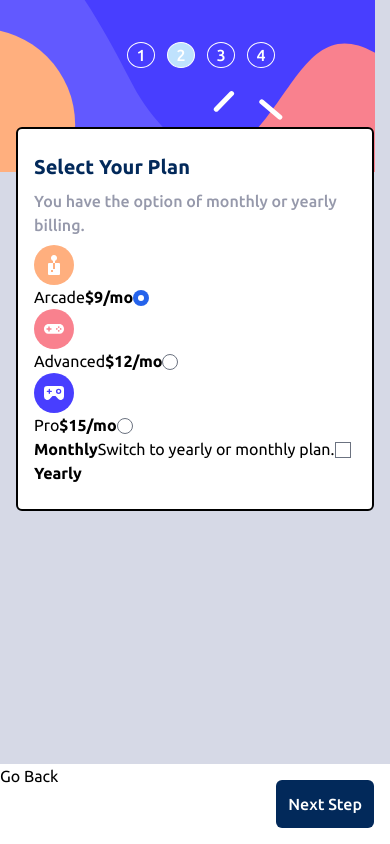
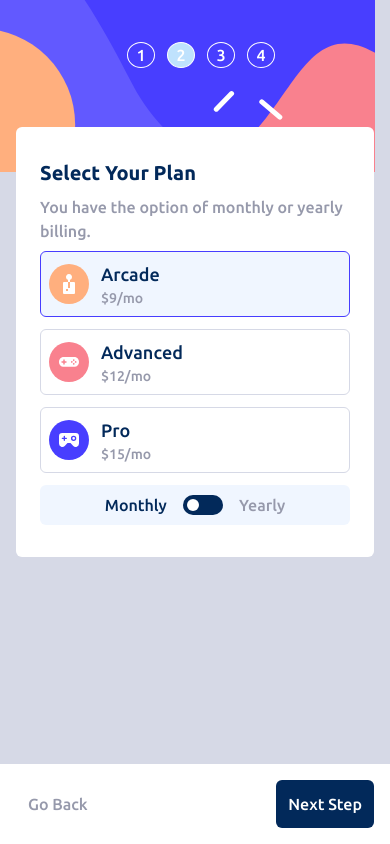
Before and after one commit to acedilloluis/multistep-form, a React (Vite) app: page / in a window 390 px wide. Both pictures are taken after typing "Sample", "name@example.com", "5551234" into the empty fields and a click on the button "Next Step". Built offline with nearby package versions, Linux system fonts and the light colour scheme.

Commit message:
finished mobile layout

```diff
--- a/src/App.js
+++ b/src/App.js
@@ -6,6 +6,7 @@ import Checkbox from './components/Checkbox';
 import RadioBtn from './components/RadioBtn';
 import Cart from './components/Cart';
 import Form from './components/Form';
+import YearlyToggle from './components/YearlyToggle';
 import bgBarDesktop from './images/bg-sidebar-desktop.svg';
 import bgBarMobile from './images/bg-sidebar-mobile.svg';
 import arcadeIcon from './images/icon-arcade.svg';
@@ -13,7 +14,6 @@ import advancedIcon from './images/icon-advanced.svg';
 import proIcon from './images/icon-pro.svg';
 import thankUIcon from './images/icon-thank-you.svg';
 import './index.css';
-import YearlyToggle from './components/YearlyToggle';
 
 // Add array for each entry in STEPS containing: pagination title, form title, form paragraph
 // First entry is considered the first step, the second entry the second step, etc.
@@ -147,7 +147,13 @@ function App() {
   );
 
   const cart = (
-    <Cart info={info} MON_PRICES={MON_PRICES} multi={multi} ADD_ONS={ADD_ONS} />
+    <Cart
+      info={info}
+      MON_PRICES={MON_PRICES}
+      multi={multi}
+      ADD_ONS={ADD_ONS}
+      setStep={setStep}
+    />
   );
 
   const summary = (
@@ -162,15 +168,15 @@ function App() {
   );
 
   const thankU = (
-    <>
-      <img src={thankUIcon} alt="" />
-      <h2>Thank You!</h2>
-      <p>
+    <div className="absolute top-[15%] mx-4 flex h-min flex-col items-center justify-center rounded-md bg-white px-6 py-12 text-center font-sans">
+      <img src={thankUIcon} alt="" className="mb-2" />
+      <h2 className="text-xl font-bold text-marine-blue">Thank You!</h2>
+      <p className="text-base font-medium text-cool-gray">
         Thanks for confirming your subscription! We hope you have fun using our
         platform. If you ever need support, please feel free to email us at
         support@loremgaming.com.
       </p>
-    </>
+    </div>
   );
 
   let displayedStep;
--- a/src/components/Cart.js
+++ b/src/components/Cart.js
@@ -1,7 +1,7 @@
 import React from 'react';
 import PropTypes from 'prop-types';
 
-function Cart({ info, MON_PRICES, multi, ADD_ONS }) {
+function Cart({ info, MON_PRICES, multi, ADD_ONS, setStep }) {
   const plan = info.plan.toLowerCase();
   let total = MON_PRICES[plan] * multi;
 
@@ -15,26 +15,53 @@ function Cart({ info, MON_PRICES, multi, ADD_ONS }) {
       const addOnTitle = ADD_ONS[key][0];
       const addOnDescr = ADD_ONS[key][0];
       return (
-        <li key={addOnTitle}>
-          <span>{addOnDescr}</span>
-          <strong>{`+$${MON_PRICES[key] * multi}${priceSuffix}`}</strong>
+        <li
+          key={addOnTitle}
+          className="mb-2 flex items-center justify-between last:mb-0"
+        >
+          <span className="font-medium text-cool-gray">{addOnDescr}</span>
+          <strong className="font-normal text-marine-blue">
+            {`+$${MON_PRICES[key] * multi}${priceSuffix}`}
+          </strong>
         </li>
       );
     }
   });
 
   return (
-    <ul>
-      <li>
-        <span>{`${info.plan} (${planSuffix})`}</span>
-        <strong>{`$${MON_PRICES[plan] * multi}${priceSuffix}`}</strong>
-      </li>
-      {addOnList}
-      <li>
-        <span>{`Total (${totalSuffix})`}</span>
-        <strong>{`$${total}${priceSuffix}`}</strong>
-      </li>
-    </ul>
+    <>
+      <ul className="bg-magnolia p-4">
+        <li className="mb-2 flex items-center justify-between border-b border-b-light-gray pb-2">
+          <span className="font-medium text-marine-blue">
+            {`${info.plan} (${planSuffix})`}
+            <br />
+            <span>
+              <button
+                type="button"
+                onClick={() => {
+                  setStep(2);
+                }}
+                className="font-medium text-cool-gray underline"
+              >
+                Change
+              </button>
+            </span>
+          </span>
+          <strong className="font-bold text-marine-blue">
+            {`$${MON_PRICES[plan] * multi}${priceSuffix}`}
+          </strong>
+        </li>
+        {addOnList}
+      </ul>
+      <div className="flex w-full items-center justify-between p-4">
+        <span className="font-medium text-cool-gray">
+          {`Total (${totalSuffix})`}
+        </span>
+        <strong className="text-lg font-bold text-purplish-blue">
+          {`$${total}${priceSuffix}`}
+        </strong>
+      </div>
+    </>
   );
 }
 
@@ -43,6 +70,7 @@ Cart.propTypes = {
   MON_PRICES: PropTypes.object,
   multi: PropTypes.number,
   ADD_ONS: PropTypes.object,
+  setStep: PropTypes.func,
 };
 
 export default Cart;
--- a/src/components/Checkbox.js
+++ b/src/components/Checkbox.js
@@ -7,10 +7,14 @@ function Checkbox(props) {
     : `+$${props.price}/mo`;
 
   const checkbox = (
-    <label>
-      {props.title}
-      <span>{props.descr}</span>
-      <span>{price}</span>
+    <>
+      <label
+        className={`relative mb-3 flex w-full cursor-pointer flex-nowrap items-center rounded-md border border-light-gray p-3 hover:border-purplish-blue hover:ring-0 hover:ring-purplish-blue ${
+          props.info.addOns[props.propName]
+            ? 'border-purplish-blue bg-magnolia outline-none ring-0 ring-purplish-blue'
+            : null
+        }`}
+      >
         <input
           type="checkbox"
           checked={props.info.addOns[props.propName]}
@@ -24,13 +28,32 @@ function Checkbox(props) {
               },
             });
           }}
+          className="peer h-0 w-0 opacity-0"
         />
+        <span className="absolute h-6 w-6 rounded-md border border-light-gray peer-checked:border-purplish-blue peer-checked:bg-purplish-blue peer-checked:bg-[url('./images/icon-checkmark.svg')] peer-checked:bg-center peer-checked:bg-no-repeat"></span>
+        <strong className="ml-8 flex flex-1 flex-nowrap items-center justify-between">
+          <span className="text-base font-medium text-marine-blue">
+            {props.title}
+            <br />
+            <span className="text-sm font-medium text-cool-gray">
+              {props.descr}
+            </span>
+          </span>
+          <span className="text-sm font-medium text-purplish-blue">
+            {price}
+          </span>
+        </strong>
       </label>
+    </>
   );
 
   const toggle = (
-    <label>
-      Switch to yearly or monthly plan.
+    <label className="flex cursor-pointer justify-center">
+      <em className="sr-only">Switch to yearly or monthly plan.</em>
+      {
+        //toggle
+      }
+      <div className="relative">
         <input
           type="checkbox"
           checked={props.info.addOns[props.propName]}
@@ -38,7 +61,17 @@ function Checkbox(props) {
           onChange={() => {
             props.setInfo({ ...props.info, yearly: !props.info.yearly });
           }}
+          className="peer sr-only"
         />
+        {
+          // line
+        }
+        <div className="block h-5 w-10 rounded-full bg-marine-blue"></div>
+        {
+          // dot
+        }
+        <div className="absolute left-1 top-1 h-3 w-3 rounded-full bg-white transition peer-checked:translate-x-[150%]"></div>
+      </div>
     </label>
   );
 
--- a/src/components/Form.js
+++ b/src/components/Form.js
@@ -21,7 +21,7 @@ function Form(props) {
       <form
         id={props.id}
         onSubmit={handleSubmit}
-        className="absolute top-[15%] mx-4 h-min rounded-md border-2 bg-white px-4 py-6 font-sans"
+        className="absolute top-[15%] mx-4 h-min rounded-md bg-white px-6 py-8 font-sans"
       >
         <h1 className="mb-2 text-xl font-bold text-marine-blue">
           {props.title}
--- a/src/components/FormBtn.js
+++ b/src/components/FormBtn.js
@@ -12,7 +12,11 @@ function FormBtn(props) {
     </button>
   );
   const goBackBtn = (
-    <button type="button" onClick={() => props.goBack()}>
+    <button
+      type="button"
+      onClick={() => props.goBack()}
+      className="m-4 rounded-md p-3 text-base font-medium text-cool-gray hover:text-marine-blue"
+    >
       {props.text}
     </button>
   );
--- a/src/components/InputText.js
+++ b/src/components/InputText.js
@@ -2,6 +2,7 @@ import React from 'react';
 import PropTypes from 'prop-types';
 
 function InputText({ propName, type, label, placeholder, info, setInfo }) {
+  // add styling for required tooltip
   return (
     <label>
       <strong className="text-sm font-normal text-marine-blue">{label}</strong>
@@ -16,7 +17,7 @@ function InputText({ propName, type, label, placeholder, info, setInfo }) {
           setInfo({ ...info, [propName]: e.target.value });
         }}
         required="required"
-        className="mb-2 w-full text-base font-medium text-cool-gray"
+        className="mb-2 w-full cursor-pointer rounded-md text-base font-medium text-marine-blue placeholder:text-cool-gray focus:border-purplish-blue focus:outline-none focus:ring-0 focus:ring-purplish-blue"
       />
     </label>
   );
--- a/src/components/RadioBtn.js
+++ b/src/components/RadioBtn.js
@@ -2,30 +2,39 @@ import React from 'react';
 import PropTypes from 'prop-types';
 
 function RadioBtn({ propName, planTitle, planIcon, price, info, setInfo }) {
-  const priceLabel = info.yearly ? (
-    <strong>
-      {`$${price}/yr`}
-      <span>2 months free</span>
-    </strong>
-  ) : (
-    <strong>{`$${price}/mo`}</strong>
-  );
+  const priceLabel = info.yearly ? `$${price}/yr` : `$${price}/mo`;
 
   return (
-    <label>
+    <>
+      <label
+        htmlFor={propName}
+        className={`mb-3 flex cursor-pointer items-center rounded-md border border-light-gray p-2 hover:border-purplish-blue ${
+          info.plan === planTitle
+            ? 'border-purplish-blue bg-magnolia outline-none ring-0 ring-purplish-blue'
+            : null
+        }`}
+      >
         <img src={planIcon} alt="" />
+        <strong className="ml-3 text-lg font-medium text-marine-blue">
           {planTitle}
+          <span className="block text-sm font-medium text-cool-gray">
             {priceLabel}
+          </span>
+          <span className="hidden">2 months free</span>
+        </strong>
         <input
           type="radio"
           name="add-on"
+          id={propName}
           value={propName}
           checked={info.plan === planTitle}
           onChange={() => {
             setInfo({ ...info, plan: planTitle });
           }}
+          className="h-0 w-0 opacity-0"
         />
       </label>
+    </>
   );
 }
 
--- a/src/components/YearlyToggle.js
+++ b/src/components/YearlyToggle.js
@@ -4,15 +4,27 @@ import Checkbox from './Checkbox';
 
 function YearlyToggle(props) {
   return (
-    <div>
-      <strong>Monthly</strong>
+    <div className="flex items-center justify-center rounded-md bg-magnolia p-2">
+      <strong
+        className={`mr-4 font-medium ${
+          props.info.yearly ? 'text-cool-gray' : 'text-marine-blue'
+        }`}
+      >
+        Monthly
+      </strong>
       <Checkbox
         name="yearly"
         info={props.info}
         setInfo={props.setInfo}
         toggleBtn={true}
       />
-      <strong>Yearly</strong>
+      <strong
+        className={`ml-4 font-medium ${
+          props.info.yearly ? 'text-marine-blue' : 'text-cool-gray'
+        }`}
+      >
+        Yearly
+      </strong>
     </div>
   );
 }
--- a/src/index.html
+++ b/src/index.html
@@ -14,7 +14,7 @@
     <title>Frontend Mentor | Multi-step form</title>
   </head>
   <body>
-    <div id="root" class="relative h-screen bg-light-gray"></div>
+    <div id="root" class="relative box-border h-screen bg-light-gray"></div>
     <script type="module" src="App.js"></script>
   </body>
 </html>
```
Lines whose indentation alone changed are shown as unchanged.
